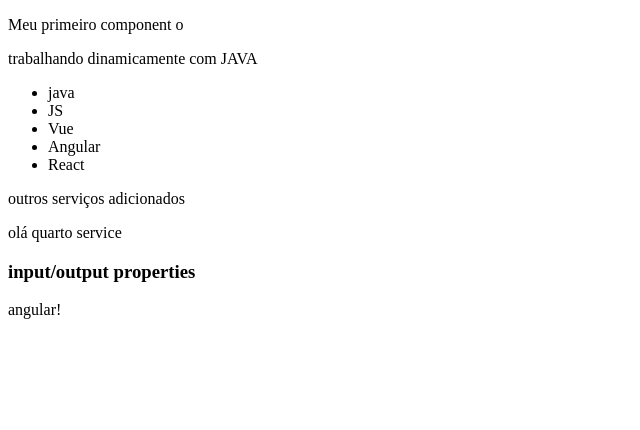
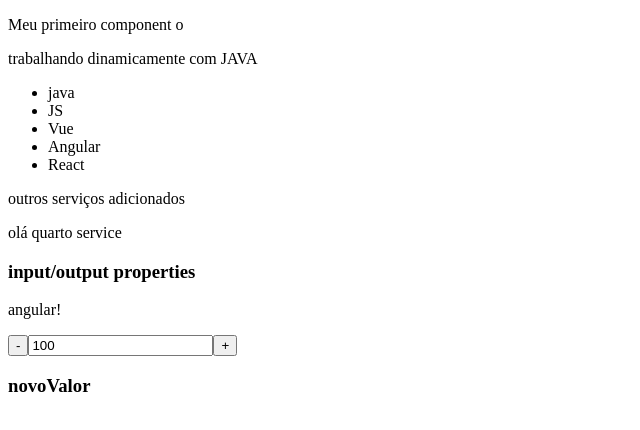
Before and after one commit to PamelaMarinho/AngularFundamentos, an Angular app: page / in a window 1280 px wide. Shown: the top 430 px of the page, without its empty margins (0-640 px from the left). Built offline with nearby package versions, Linux system fonts and the light colour scheme.

Commit message:
output properties

```diff
--- a/src/app/app.module.ts
+++ b/src/app/app.module.ts
@@ -9,7 +9,8 @@ import { TesteModule } from './teste/teste.module';
 import { TerceiroModule } from './terceiro/terceiro.module';
 import { QuartoModule } from './quarto/quarto.module';
 import { DataBindingComponent } from './data-binding/data-binding.component';
-import { IoPropertiesComponent } from './io-properties/io-properties.component';
+import { IoPropertiesComponent } from './input-properties/io-properties.component';
+import { OutputPropertiesComponent } from './output-properties/output-properties.component';
 
 
 //decorator @
@@ -21,6 +22,7 @@ import { IoPropertiesComponent } from './io-properties/io-properties.component';
     MeuPrimeiroComponent,
     DataBindingComponent,
     IoPropertiesComponent,
+    OutputPropertiesComponent,
   ],
   //imports contem outros módulos que serão usados aqui ou nas declarations
   imports: [
--- a/src/app/data-binding/data-binding.component.html
+++ b/src/app/data-binding/data-binding.component.html
@@ -43,3 +43,9 @@ Passe o mouse sobre mim
 <h3> input/output properties</h3>
 
 <app-io-properties [nome-curso]="nome2"></app-io-properties>
+
+<contador [valor]=100
+(mudouValor)="onMudouValor($event)"
+></contador>
+
+<h3> novoValor </h3>
--- a/src/app/data-binding/data-binding.component.ts
+++ b/src/app/data-binding/data-binding.component.ts
@@ -39,9 +39,8 @@ export class DataBindingComponent implements OnInit {
     console.log('Funfou')
   }
 
-  valorAtual: any;
-  pressionado(evento:any){
-    this.valorAtual = (<HTMLInputElement>(evento.target)).value
+    onMudouValor(event: any){
+    console.log(event.novoValor)
   }
 
   nome2: string = "angular!"
--- /dev/null
+++ b/src/app/output-properties/output-properties.component.html
@@ -0,0 +1,5 @@
+<button (click)="decrementa()">-</button>
+
+<input type="text" [value]="valor" readonly>
+
+<button (click)="incrementa()">+</button>
--- /dev/null
+++ b/src/app/output-properties/output-properties.component.ts
@@ -0,0 +1,29 @@
+import { Component, OnInit, Input, EventEmitter, Output } from '@angular/core';
+
+@Component({
+  selector: 'contador',
+  templateUrl: './output-properties.component.html',
+  styleUrls: ['./output-properties.component.css']
+})
+export class OutputPropertiesComponent implements OnInit {
+
+  @Input() valor: number = 0;
+
+  @Output() mudouValor = new EventEmitter();
+
+  incrementa(){
+    this.valor++;
+    this.mudouValor.emit({novoValor: this.valor})
+  }
+
+  decrementa(){
+    this.valor--;
+    this.mudouValor.emit({novoValor: this.valor})
+  }
+
+  constructor() { }
+
+  ngOnInit(): void {
+  }
+
+}
```
Also changed, not shown: src/app/output-properties/output-properties.module.ts (added, +12 -0 lines), src/app/input-properties/io-properties.component.css (added), src/app/input-properties/io-properties.component.html (renamed from src/app/io-properties/io-properties.component.html), src/app/input-properties/io-properties.component.ts (renamed from src/app/io-properties/io-properties.component.ts), src/app/output-properties/output-properties.component.css (added), 2 other files (tests, documents, lock files or other folders).
